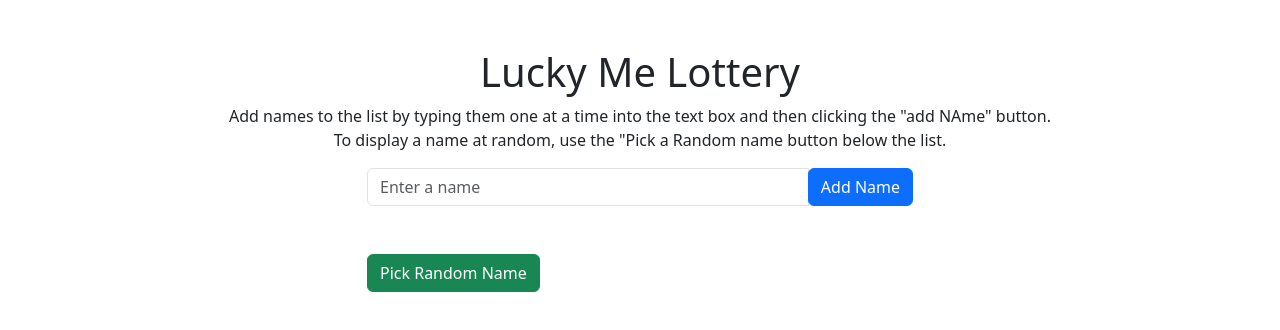
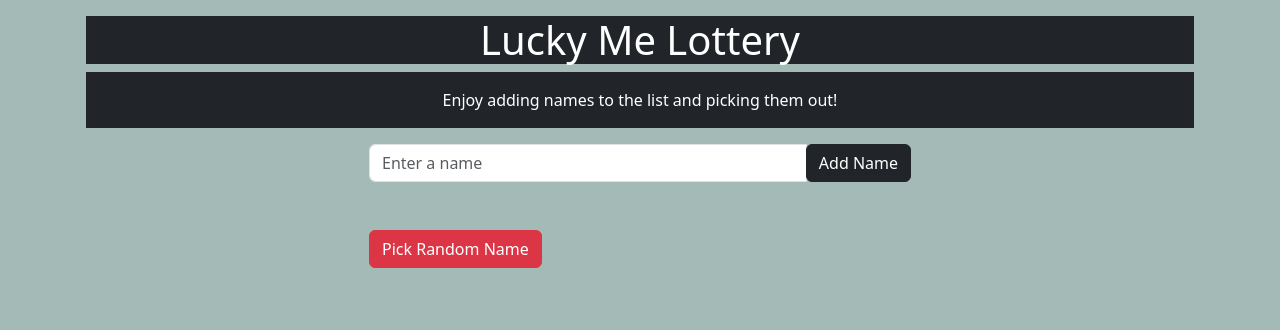
Before and after one commit to mhkmhsh/RandomizedNames, a plain HTML site: page index.html in a window 1280 px wide. Drawn offline with nearby package versions, Linux system fonts and the light colour scheme.

Commit message:
some customization

```diff
--- a/index.html
+++ b/index.html
@@ -16,19 +16,15 @@
       integrity="sha384-T3c6CoIi6uLrA9TneNEoa7RxnatzjcDSCmG1MXxSR1GAsXEV/Dwwykc2MPK8M2HN"
       crossorigin="anonymous"
     />
+    <link rel="stylesheet" href="style.css">
   </head>
 
   <body>
-    <div class="container mt-5">
+    <div class="container p-3">
       <div class="row">
         <div class="col-12 text-center">
-          <h1>Lucky Me Lottery</h1>
-          <p>
-            Add names to the list by typing them one at a time into the text box
-            and then clicking the "add NAme" button. <br />
-            To display a name at random, use the "Pick a Random name button
-            below the list.
-          </p>
+          <h1 class="text-white bg-dark">Lucky Me Lottery</h1>
+        <p class="bg-dark p-3 text-white"> Enjoy adding names to the list and picking them out!</p>
         </div>
       </div>
       <div class="row">
@@ -41,14 +37,14 @@
               placeholder="Enter a name"
             />
             <div class="input-group-append">
-              <button id="addNameBtn" class="btn btn-primary">Add Name</button>
+              <button id="addNameBtn" class="btn btn-dark">Add Name</button>
             </div>
           </div>
           <div class="div">
             <ul id="nameList" class="list-group"></ul>
           </div>
           <div id="randomName" class="mt-3 text-center"></div>
-          <button id="pickRandomBtn" class="btn btn-success mt-3">
+          <button id="pickRandomBtn" class="btn btn-danger mt-3">
             Pick Random Name
           </button>
         </div>
--- /dev/null
+++ b/style.css
@@ -0,0 +1,3 @@
+body{
+    background-color:#a4bab7 ;
+}
```
